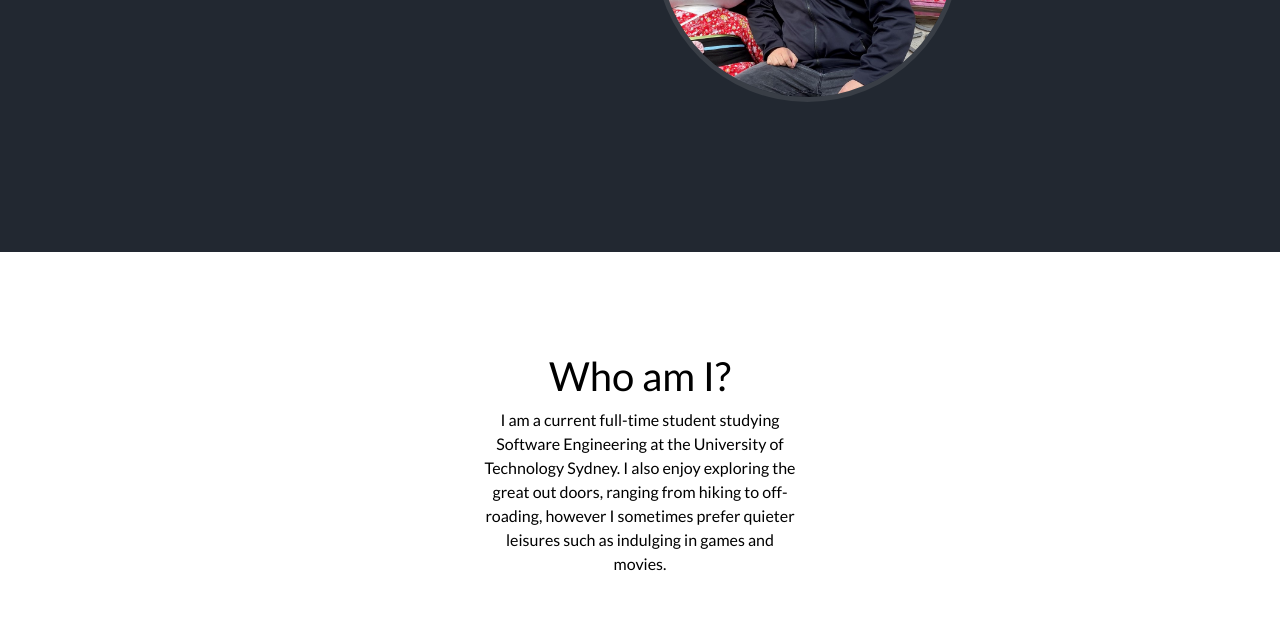
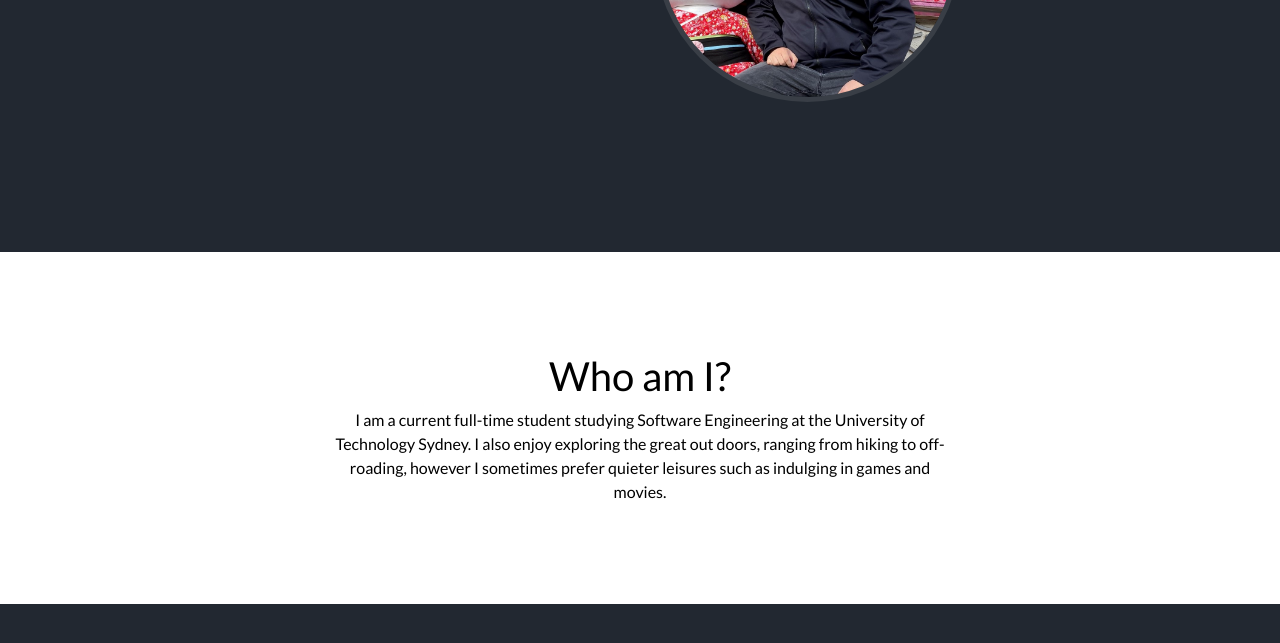
Before and after one commit to Panelata/Henry, a plain HTML site: page index.html in a window 1280 px wide. Shown: the part 351-994 px from the top of the page. After the commit the page ends 955 px from the top, so only its background shows below. Drawn offline with nearby package versions, Linux system fonts and the light colour scheme.

Commit message:
Updated max width for text

```diff
--- a/css/styles.css
+++ b/css/styles.css
@@ -6,7 +6,7 @@ body{
 
 p{
   margin: 0 auto 0 auto;
-  max-width: 25%;
+  max-width: 50%;
 }
 
 .title-img{
```
